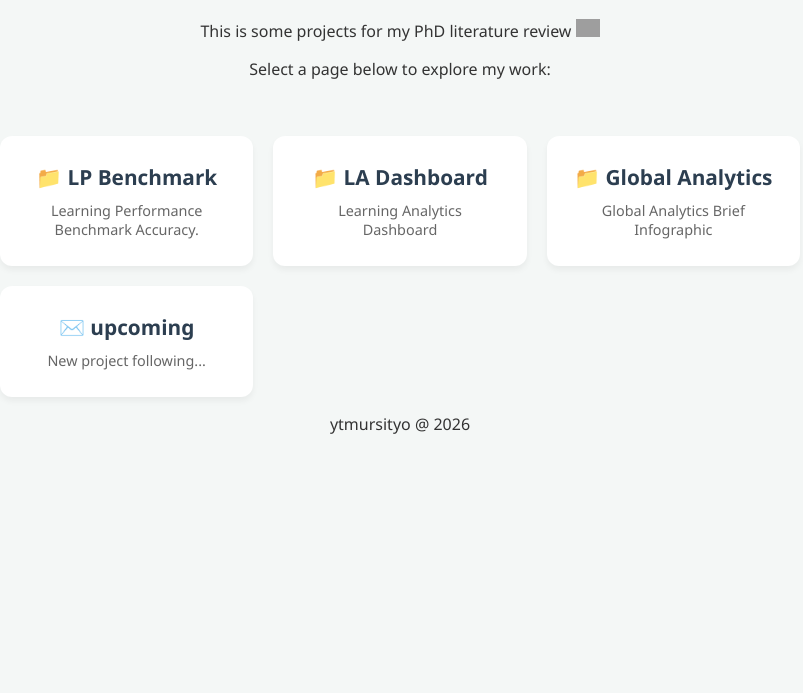
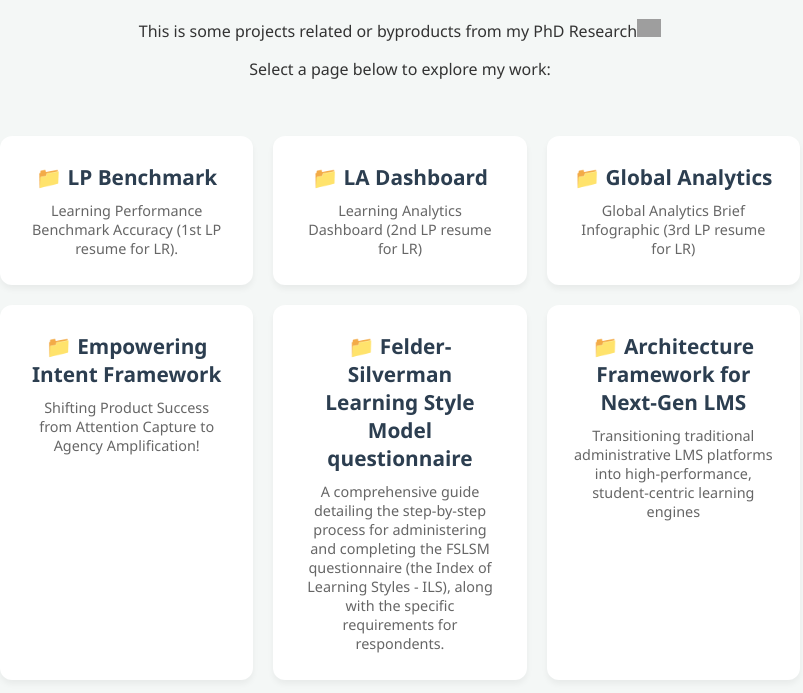
Before and after one commit to setjasky/ed_learn, a plain HTML site: page index.html in a window 1280 px wide. Shown: the part 107-800 px from the top of the page, without its empty margins (240-1043 px from the left). Drawn offline with Linux system fonts and the light colour scheme; grey boxes are pictures that could not be loaded.

Commit message:
Update index.html

```diff
--- a/index.html
+++ b/index.html
@@ -57,24 +57,39 @@
 <body>
     <header>
         <h1>Welcome to My Website 👋</h1>
-        <p>This is some projects for my PhD literature review <img src="https://flagcdn.com" srcset="https://flagcdn.com/48x36/my.png 2x" width="24" height="18" alt="Malaysia"></p>
+        <p>This is some projects related or byproducts from my PhD Research<img src="https://flagcdn.com" srcset="https://flagcdn.com/48x36/my.png 2x" width="24" height="18" alt="Malaysia"></p>
         <p>Select a page below to explore my work:</p>
     </header>
 
     <main class="nav-grid">
        <a href="lp_accuracy.html" class="nav-card">
             <h2>📁 LP Benchmark </h2>
-            <p>Learning Performance Benchmark Accuracy.</p>
+            <p>Learning Performance Benchmark Accuracy (1st LP resume for LR).</p>
        </a>
 
        <a href="la_dash.html" class="nav-card">
             <h2>📁 LA Dashboard </h2>
-            <p>Learning Analytics Dashboard</p>
+            <p>Learning Analytics Dashboard (2nd LP resume for LR)</p>
         </a>
 
         <a href="spa_infographic.html" class="nav-card">
             <h2>📁 Global Analytics </h2>
-            <p>Global Analytics Brief Infographic </p>
+            <p>Global Analytics Brief Infographic (3rd LP resume for LR) </p>
+        </a>
+
+        <a href="empowering_intent_framework.html" class="nav-card">
+            <h2>📁 Empowering Intent Framework</h2>
+            <p>Shifting Product Success from Attention Capture to Agency Amplification!</p>
+        </a>
+
+        <a href="felder_silverman_learning_style_model_infographic.html" class="nav-card">
+            <h2>📁 Felder-Silverman Learning Style Model questionnaire</h2>
+            <p>A comprehensive guide detailing the step-by-step process for administering and completing the FSLSM questionnaire (the Index of Learning Styles - ILS), along with the specific requirements for respondents.</p>
+        </a>
+
+        <a href="lms_framework_architecture_explorer.html" class="nav-card">
+            <h2>📁 Architecture Framework for Next-Gen LMS</h2>
+            <p>Transitioning traditional administrative LMS platforms into high-performance, student-centric learning engines</p>
         </a>
 
         <a href="contact.html" class="nav-card">
```
